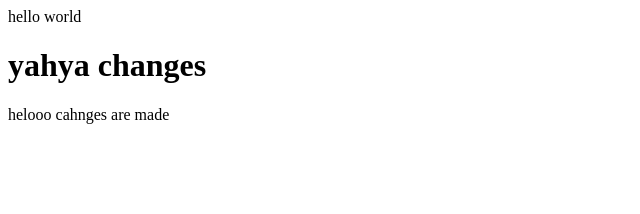
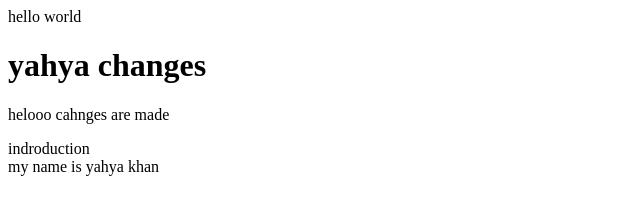
Before and after one commit to yahya-khan-33/yahya24, a plain HTML site: page index.html in a window 1280 px wide. Shown: the whole page, without its empty margins (0-640 px from the left). Drawn offline with Linux system fonts and the light colour scheme.

Commit message:
changes in branch

```diff
--- a/index.html
+++ b/index.html
@@ -8,5 +8,9 @@
             yahya changes
         </h1>
         <p> helooo cahnges are made</p>
+        <p>
+            indroduction<br>
+            my name is yahya khan
+        </p>
     </body>
 </html>
```
